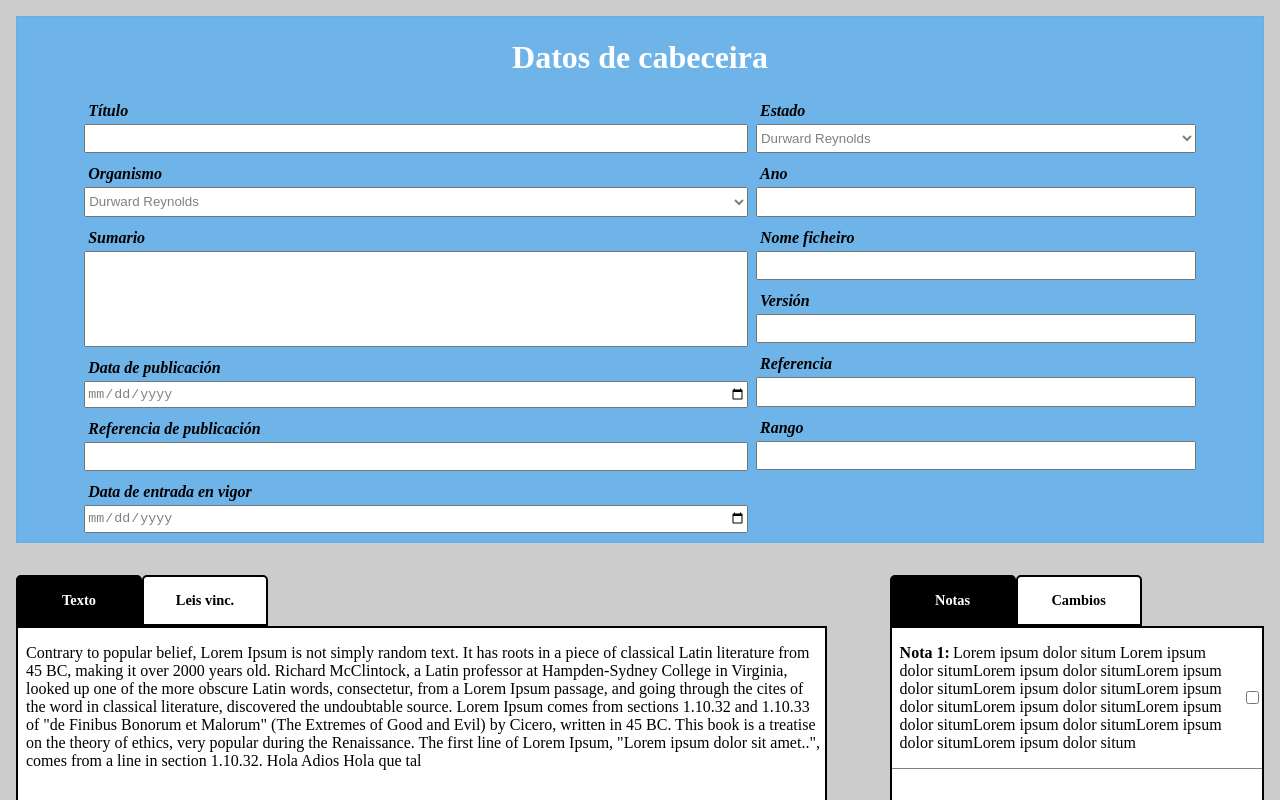
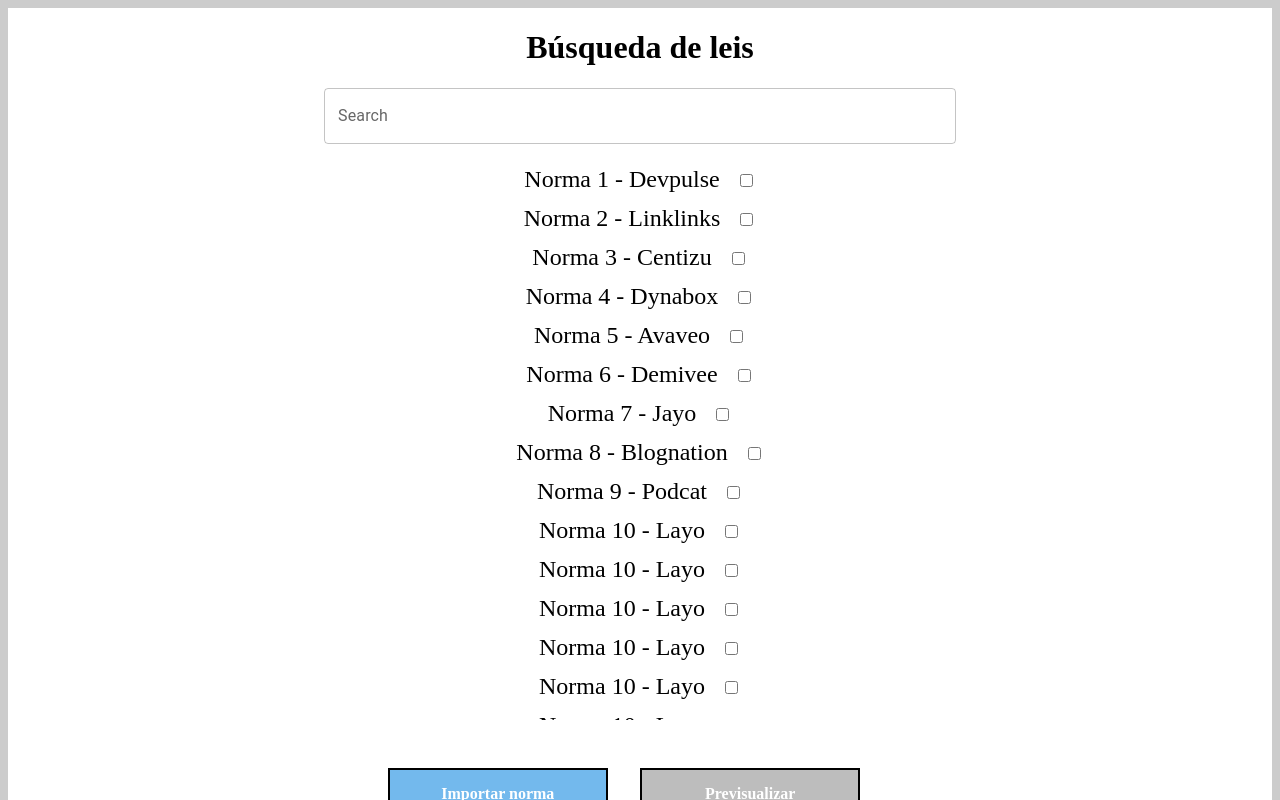
Before and after one commit to pablito2199/TFG, a React (Create React App) app in the folder App/Cliente/: page / in a window 1280 px wide. Shown: the top 800 px of the page. Built offline with nearby package versions, Linux system fonts and the light colour scheme.

Commit message:
Search page started

```diff
--- /dev/null
+++ b/App/Cliente/src/components/List.jsx
@@ -0,0 +1,35 @@
+import data from "./ListData.json"
+import { React, useState } from 'react'
+
+export default function List(props) {
+    const filteredData = data.filter((data) => {
+        if (props.input === '') {
+            return data;
+        }
+        else {
+            return data.text.toLowerCase().includes(props.input)
+        }
+    })
+
+    const [checkedState, setCheckedState] = useState(
+        new Array(filteredData.length).fill(false)
+    );
+    const handleOnChange = (position) => {
+        const updatedCheckedState = checkedState.map((item, index) =>
+            index === position && !item
+        );
+        setCheckedState(updatedCheckedState);
+    }
+
+    return (
+        <div className="dataFilteredSearch">
+            {
+                filteredData?.map((lei, index) =>
+                    <div className="normas">
+                        <label for="myCheckbox">Norma {lei.id} - {lei.text}</label>
+                        <input type="checkbox" checked={checkedState[index]} onChange={() => handleOnChange(index)} />
+                    </div>)
+            }
+        </div>
+    )
+}
--- /dev/null
+++ b/App/Cliente/src/components/ListData.json
@@ -0,0 +1,58 @@
+[{
+    "id": 1,
+    "text": "Devpulse"
+}, {
+    "id": 2,
+    "text": "Linklinks"
+}, {
+    "id": 3,
+    "text": "Centizu"
+}, {
+    "id": 4,
+    "text": "Dynabox"
+}, {
+    "id": 5,
+    "text": "Avaveo"
+}, {
+    "id": 6,
+    "text": "Demivee"
+}, {
+    "id": 7,
+    "text": "Jayo"
+}, {
+    "id": 8,
+    "text": "Blognation"
+}, {
+    "id": 9,
+    "text": "Podcat"
+}, {
+    "id": 10,
+    "text": "Layo"
+}, {
+    "id": 10,
+    "text": "Layo"
+}, {
+    "id": 10,
+    "text": "Layo"
+}, {
+    "id": 10,
+    "text": "Layo"
+}, {
+    "id": 10,
+    "text": "Layo"
+}, {
+    "id": 10,
+    "text": "Layo"
+}, {
+    "id": 10,
+    "text": "Layo"
+}, {
+    "id": 10,
+    "text": "Layo"
+}, {
+    "id": 10,
+    "text": "Layo"
+}, {
+    "id": 10,
+    "text": "Layo"
+}]
--- a/App/Cliente/src/index.js
+++ b/App/Cliente/src/index.js
@@ -1,10 +1,13 @@
 import React from 'react';
 import ReactDOM from 'react-dom';
-import { App } from './App.js';
+import { BrowserRouter as Router, Routes, Route, Navigate } from 'react-router-dom';
+
+import Edit from './pages/Edit.js';
+import Search from './pages/Search.js';
 
 ReactDOM.render(
     <React.StrictMode>
-        <App />
+        <Search />
     </React.StrictMode>,
     document.getElementById('root')
 );
--- a/App/Cliente/src/App.js
+++ b/App/Cliente/src/pages/Edit.js
@@ -1,9 +1,9 @@
 import { React, useState } from 'react'
-import "./style/app.css";
-import { Boton } from "./components/Boton";
-import { Campo } from "./components/Campo";
+import "../style/edit.css";
+import { Boton } from "../components/Boton";
+import { Campo } from "../components/Campo";
 
-export const App = () => {
+export default function Edit() {
     return (
         <body className='bg-red'>
             <Header />
@@ -37,7 +37,7 @@ function Header() {
     const [organismoSeleccionado, setOrganismoSeleccionado] = useState(organismos[0])
     const [estadoSeleccionado, setEstadoSeleccionado] = useState(estados[0])
 
-    return <header>
+    return <header className="edit-page">
         <h1>Datos de cabeceira</h1>
         <div className="metadatos">
             <div className="colIzq">
--- /dev/null
+++ b/App/Cliente/src/pages/Search.js
@@ -0,0 +1,32 @@
+import { React, useState } from 'react'
+import TextField from "@mui/material/TextField";
+import "../style/search.css";
+import { Boton } from "../components/Boton";
+import List from "../components/List"
+
+export default function Search() {
+    return (
+        <Header />
+    );
+};
+
+function Header() {
+
+    const [inputText, setInputText] = useState("");
+    let inputHandler = (e) => {
+        var lowerCase = e.target.value.toLowerCase();
+        setInputText(lowerCase);
+    };
+
+    return <header className="search-page">
+        <h1>Búsqueda de leis</h1>
+        <div className="search">
+            <TextField id="outlined-basic" onChange={inputHandler} variant="outlined" fullWidth label="Search" />
+        </div>
+        <List input={inputText} />
+        <div className="botones_principales">
+            <Boton color="azul" texto="Importar norma" />
+            <Boton color="gris" texto="Previsualizar" />
+        </div>
+    </header>
+}
--- a/App/Cliente/src/style/boton.css
+++ b/App/Cliente/src/style/boton.css
@@ -20,6 +20,16 @@ a:hover {
 
 .verde:hover {
     background-color: #70be16;
+}
+
+.azul {
+    background-color: rgba(100, 178, 236, 0.9);
+    font-weight: bold;
+    color: white;
+}
+
+.azul:hover {
+    background-color: rgba(37, 141, 221, 0.9);
 }
 
 .gris {
--- a/App/Cliente/src/style/App.css
+++ b/App/Cliente/src/style/edit.css
@@ -4,7 +4,7 @@ body {
 
 /* HEADER */
 
-header {
+.edit-page {
     display: flex;
     flex-direction: column;
     margin-top: 1em;
@@ -216,6 +216,7 @@ p {
     display: flex;
     justify-content: center;
     margin-top: 1em;
+    margin-bottom: 1em;
 }
 
 @media (max-width: 850px) {
--- /dev/null
+++ b/App/Cliente/src/style/search.css
@@ -0,0 +1,30 @@
+.search-page {
+    display: flex;
+    align-items: center;
+    flex-direction: column;
+    background-color: white;
+}
+
+.search {
+    width: 50%;
+    margin-bottom: 1em;
+}
+
+.dataFilteredSearch {
+    display: flex;
+    flex-flow: column;
+    width: 100%;
+    align-items: center;
+    max-height: 35em;
+    overflow-y: scroll;
+    margin-bottom: 2em;
+}
+
+.dataFilteredSearch .normas {
+    font-size: 1.5em;
+    padding: 0.25em;
+}
+
+.normas input {
+    margin-left: 1.5em;
+}
```
Also changed, not shown: App/Cliente/package.json (+7 -0 lines), 1 other file (tests, documents, lock files or other folders).
